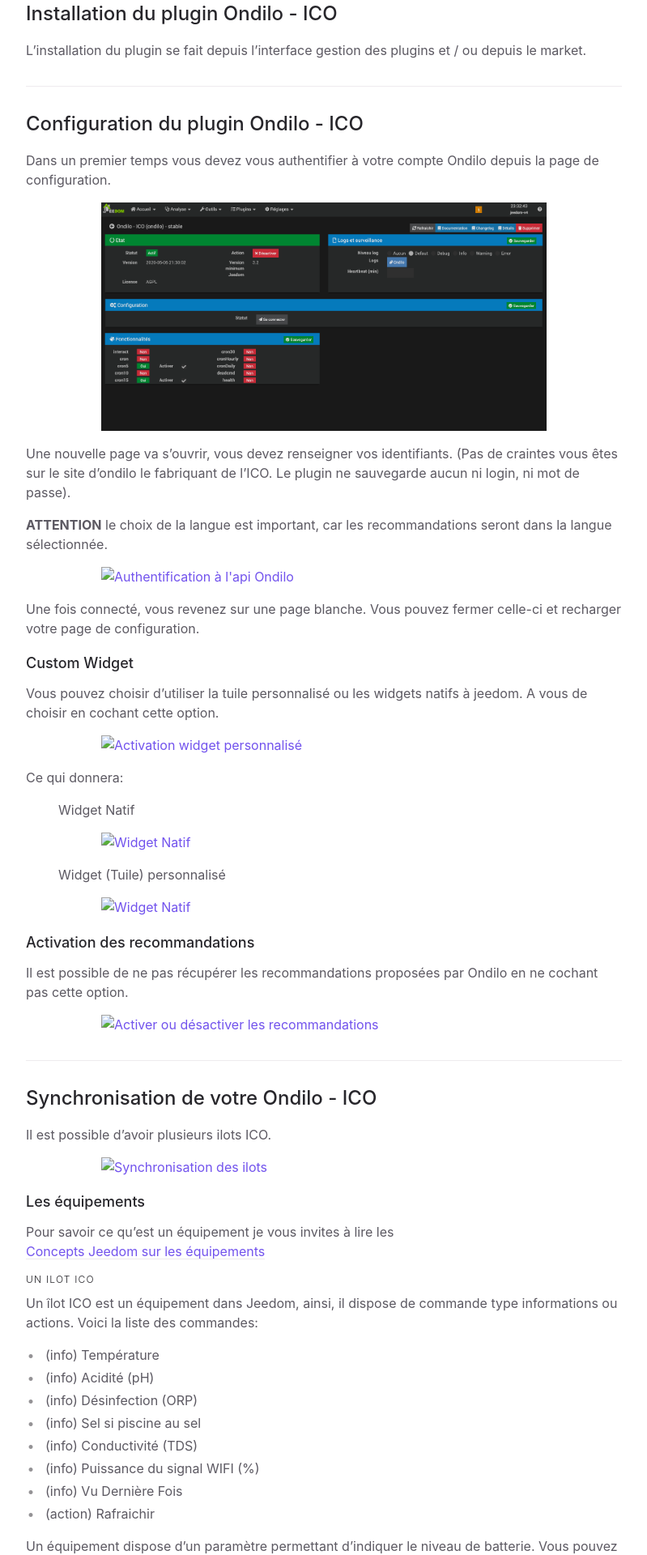
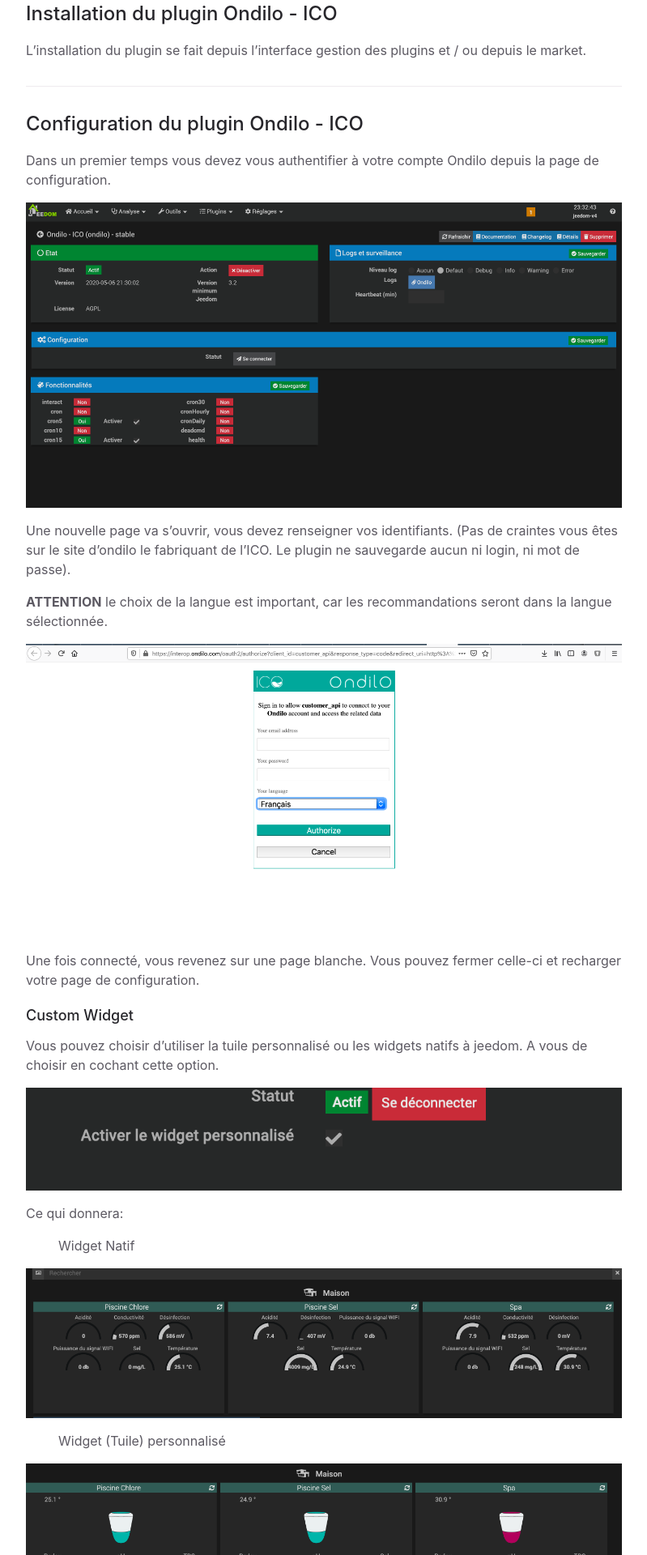
Before and after one commit to Hotfirenet/documentation, a Jekyll site: the page built from jeedom/plugin-ondilo/fr_FR/ondilo.md, in a window 1280 px wide. Shown: the part 542-2462 px from the top of the page at 81% size, without its empty margins (372-1171 px from the left). Built offline with Jekyll 4.4.1, drawn with Linux system fonts in a browser that asks for light colours.

Commit message:
change size and path images

```diff
--- a/jeedom/plugin-ondilo/fr_FR/ondilo.md
+++ b/jeedom/plugin-ondilo/fr_FR/ondilo.md
@@ -27,13 +27,13 @@ L'installation du plugin se fait depuis l'interface gestion des plugins et / ou
 
 Dans un premier temps vous devez vous authentifier à votre compte Ondilo depuis la page de configuration.
 
-{% include lightbox.html src="jeedom/plugin-ondilo/images/authentification-a-api-ondilo.png" data="ondilo" title="Authentification à l'api Ondilo" imgstyle="width:550px;display: block;margin: 0 auto;" %}
+{% include lightbox.html src="jeedom/plugin-ondilo/images/authentification-a-api-ondilo.png" data="ondilo" title="Authentification à l'api Ondilo" imgstyle="width:100%;display: block;margin: 0 auto;" %}
 
 Une nouvelle page va s'ouvrir, vous devez renseigner vos identifiants. (Pas de craintes vous êtes sur le site d'ondilo le fabriquant de l'ICO. Le plugin ne sauvegarde aucun ni login, ni mot de passe).
 
 **ATTENTION** le choix de la langue est important, car les recommandations seront dans la langue sélectionnée.
 
-{% include lightbox.html src="ondilo/images/authentification-ondilo.png" data="ondilo" title="Authentification à l'api Ondilo" imgstyle="width:550px;display: block;margin: 0 auto;" %}
+{% include lightbox.html src="jeedom/plugin-ondilo/images/authentification-ondilo.png" data="ondilo" title="Authentification à l'api Ondilo" imgstyle="width:100%;display: block;margin: 0 auto;" %}
 
 Une fois connecté, vous revenez sur une page blanche. Vous pouvez fermer celle-ci et recharger votre page de configuration.
 
@@ -41,23 +41,23 @@ Une fois connecté, vous revenez sur une page blanche. Vous pouvez fermer celle-
 
 Vous pouvez choisir d'utiliser la tuile personnalisé ou les widgets natifs à jeedom. A vous de choisir en cochant cette option.
 
-{% include lightbox.html src="ondilo/images/activer-widget-custom.png" data="ondilo" title="Activation widget personnalisé" imgstyle="width:550px;display: block;margin: 0 auto;" %}
+{% include lightbox.html src="jeedom/plugin-ondilo/images/activer-widget-custom.png" data="ondilo" title="Activation widget personnalisé" imgstyle="width:100%;display: block;margin: 0 auto;" %}
 
 Ce qui donnera:
 
 > Widget Natif
 
-{% include lightbox.html src="ondilo/images/standard-ondilo-widget-jeedom.png" data="ondilo" title="Widget Natif" imgstyle="width:550px;display: block;margin: 0 auto;" %}
+{% include lightbox.html src="jeedom/plugin-ondilo/images/standard-ondilo-widget-jeedom.png" data="ondilo" title="Widget Natif" imgstyle="width:100%;display: block;margin: 0 auto;" %}
 
 > Widget (Tuile) personnalisé
 
-{% include lightbox.html src="ondilo/images/custom-ondilo-widget-jeedom.png" data="ondilo" title="Widget Natif" imgstyle="width:550px;display: block;margin: 0 auto;" %}
+{% include lightbox.html src="jeedom/plugin-ondilo/images/custom-ondilo-widget-jeedom.png" data="ondilo" title="Widget Natif" imgstyle="width:100%;display: block;margin: 0 auto;" %}
 
 ### Activation des recommandations
 
 Il est possible de ne pas récupérer les recommandations proposées par Ondilo en ne cochant pas cette option.
 
-{% include lightbox.html src="ondilo/images/ondilo-activer-les-recommandations.png" data="ondilo" title="Activer ou désactiver les recommandations" imgstyle="width:550px;display: block;margin: 0 auto;" %}
+{% include lightbox.html src="jeedom/plugin-ondilo/images/ondilo-activer-les-recommandations.png" data="ondilo" title="Activer ou désactiver les recommandations" imgstyle="width:100%;display: block;margin: 0 auto;" %}
 
 ---
 
@@ -65,7 +65,7 @@ Il est possible de ne pas récupérer les recommandations proposées par Ondilo
 
 Il est possible d'avoir plusieurs ilots ICO.
 
-{% include lightbox.html src="ondilo/images/synchronisation-jeedom-ondilo-ico.png" data="ondilo" title="Synchronisation des ilots" imgstyle="width:550px;display: block;margin: 0 auto;" %}
+{% include lightbox.html src="jeedom/plugin-ondilo/images/synchronisation-jeedom-ondilo-ico.png" data="ondilo" title="Synchronisation des ilots" imgstyle="width:100%;display: block;margin: 0 auto;" %}
 
 ### Les équipements
 
@@ -85,13 +85,13 @@ Un îlot ICO est un équipement dans Jeedom, ainsi, il dispose de commande type
 
 Un équipement dispose d'un paramètre permettant d'indiquer le niveau de batterie. Vous pouvez retrouver l'info sur le widget ou dans la partie: Analyse > Equipements : exemple [https://jeedom.local/index.php?v=d&p=eqAnalyse](https://jeedom.local/index.php?v=d&p=eqAnalyse)
 
-{% include lightbox.html src="ondilo/images/ondilo-battery.png" data="ondilo" title="Analyse des équipements, niveau de batterie" imgstyle="width:550px;display: block;margin: 0 auto;" %}
+{% include lightbox.html src="jeedom/plugin-ondilo/images/ondilo-battery.png" data="ondilo" title="Analyse des équipements, niveau de batterie" imgstyle="width:100%;display: block;margin: 0 auto;" %}
 
 #### Les recommandations
 
 Les recommandations sont visibles dans le centre de message:
 
-{% include lightbox.html src="ondilo/images/centre-de-message-jeedom-recommandations-ondilo.png" data="ondilo" title="Synchronisation des ilots" imgstyle="width:550px;display: block;margin: 0 auto;" %}
+{% include lightbox.html src="jeedom/plugin-ondilo/images/centre-de-message-jeedom-recommandations-ondilo.png" data="ondilo" title="Synchronisation des ilots" imgstyle="width:100%;display: block;margin: 0 auto;" %}
 
 Pour le moment les recommandations proposées par l'api de Ondilo se résume au type **Waiting**, c'est à dire celles qui demandent une validations de votre part.
 
```
